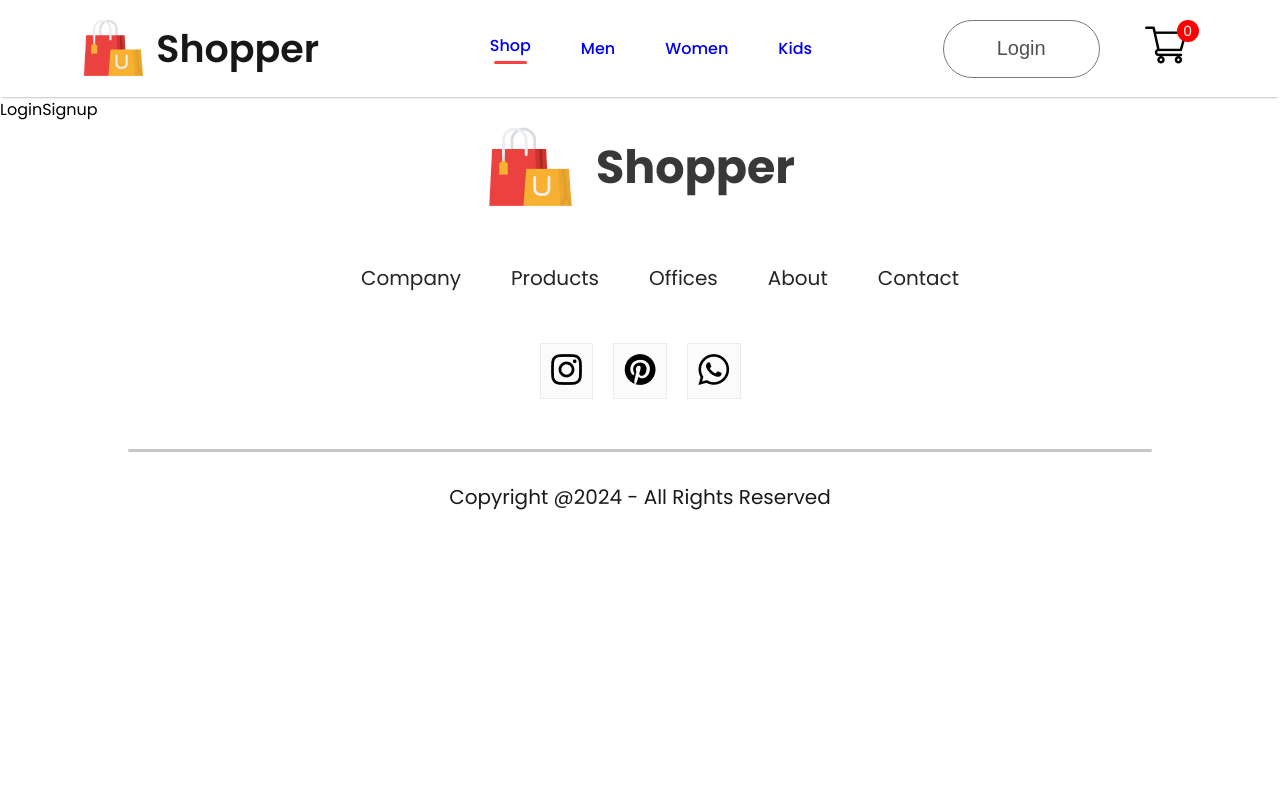
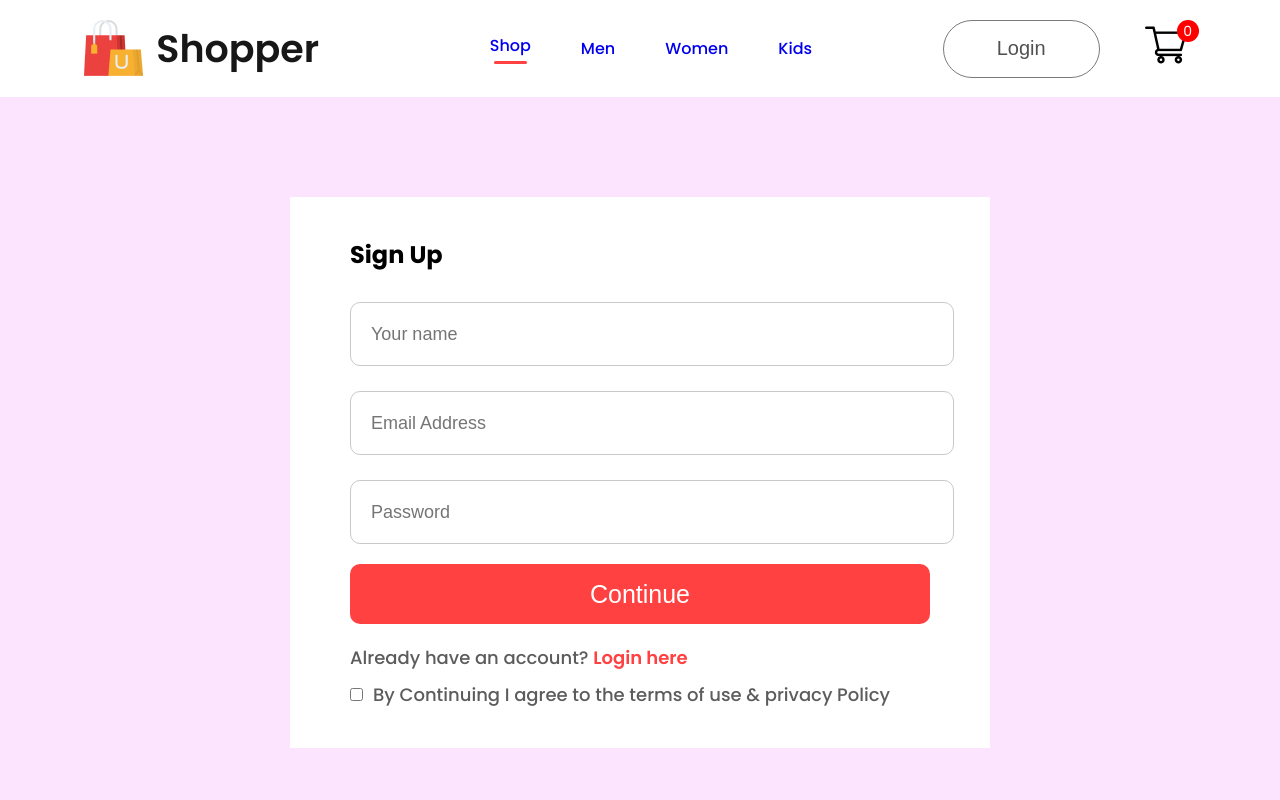
Before and after one commit to Saikiran7798/React-E-commerce, a React (Create React App) app in the folder frontend/: page /login in a window 1280 px wide. Shown: the top 800 px of the page. Built offline with nearby package versions, Linux system fonts and the light colour scheme.

Commit message:
Added Signup Page

```diff
--- /dev/null
+++ b/frontend/src/Pages/CSS/LoginSingup.css
@@ -0,0 +1,63 @@
+.loginsignup {
+    width: 100%;
+    background: #fce3fe;
+    padding-top: 100px;
+    padding-bottom: 100px;
+}
+.loginsignup-container {
+    width: 580px;
+    background: white;
+    margin: auto;
+    padding: 40px 60px;
+}
+.loginsignup-container h1 {
+    margin: 20px 0px;
+}
+.loginsignup-fields {
+    display: flex;
+    flex-direction: column;
+    gap: 25px;
+    margin-top: 30px;
+}
+.loginsignup-fields input {
+    height: 60px;
+    width: 100%;
+    padding-left: 20px;
+    border: 1px solid #c9c9c9;
+    border-radius: 10px;
+    outline: none;
+    color: #5c5c5c;
+    font-size: 18px;
+}
+.loginsignup-container button {
+    width: 100%;
+    height: 60px;
+    color: white;
+    background: #ff4141;
+    border: none;
+    font-size: 25px;
+    font-weight: 500;
+    cursor: pointer;
+    margin-top: 20px;
+    border-radius: 10px;
+}
+
+.loginsignup-login {
+    margin-top: 20px;
+    color: #5c5c5c;
+    font-size: 18px;
+    font-weight: 500;
+}
+.loginsignup-login span {
+    color: #ff4141;
+    font-weight: 600;
+}
+.loginsignup-agree {
+    display: flex;
+    align-items: center;
+    margin-top: 10px;
+    gap: 10px;
+    color: #5c5c5c;
+    font-size: 18px;
+    font-weight: 500;
+}
--- a/frontend/src/Pages/LoginSignup.jsx
+++ b/frontend/src/Pages/LoginSignup.jsx
@@ -1,8 +1,26 @@
 import React from 'react'
+import './CSS/LoginSingup.css'
 
 const LoginSignup = () => {
   return (
-    <div>LoginSignup</div>
+    <div className='loginsignup'>
+      <div className="loginsignup-container">
+        <h2>Sign Up</h2>
+        <div className="loginsignup-fields">
+          <input type='text' placeholder='Your name' />
+          <input type="email" placeholder='Email Address'/>
+          <input type="password" placeholder='Password' />
+        </div>
+        <button>Continue</button>
+        <p className="loginsignup-login">
+          Already have an account? <span>Login here</span>
+        </p>
+        <div className="loginsignup-agree">
+          <input type="checkbox" name="" id="" />
+          <p>By Continuing I agree to the terms of use & privacy Policy</p>
+        </div>
+      </div>
+    </div>
   )
 }
 
```
